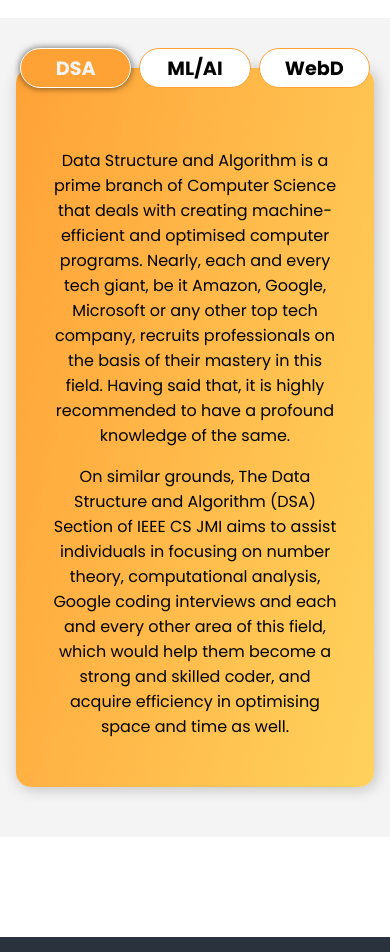
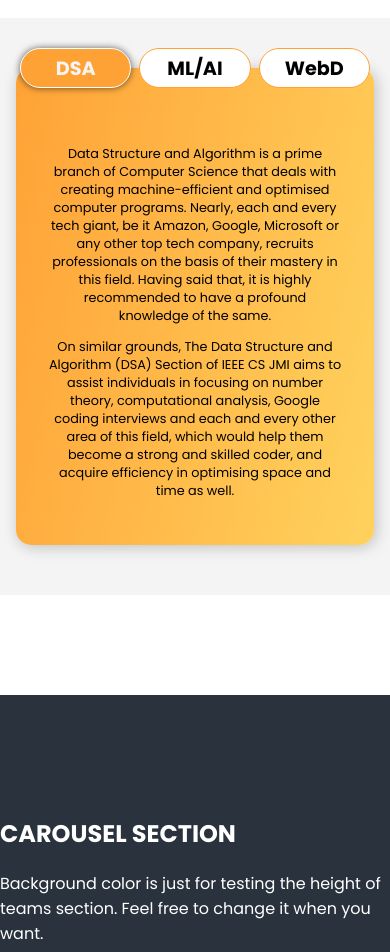
Before and after one commit to IEEE-CS-JMI-Student-Chapter/react-website, a React (Create React App) app: page / in a window 390 px wide. Shown: the part 940-1892 px from the top of the page. Built offline with nearby package versions, Linux system fonts and the light colour scheme.

Commit message:
Changed font-size of content in teams section

```diff
--- a/src/components/TeamsSection/TeamsSection.module.css
+++ b/src/components/TeamsSection/TeamsSection.module.css
@@ -143,4 +143,7 @@ cursor: pointer;
     font-size: 1.2rem;
     line-height: 37px;
   }
+  .text {
+    font-size: 0.8rem;
+  }
 }
```
